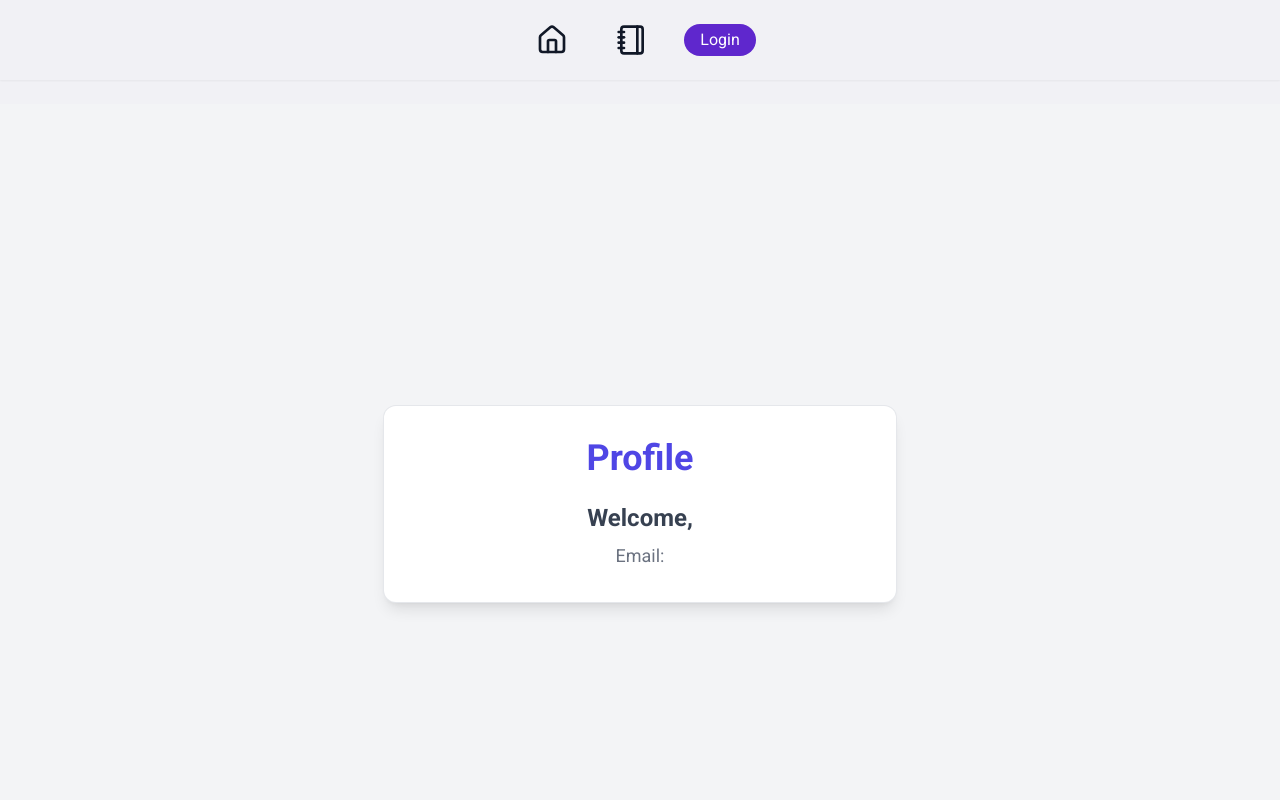
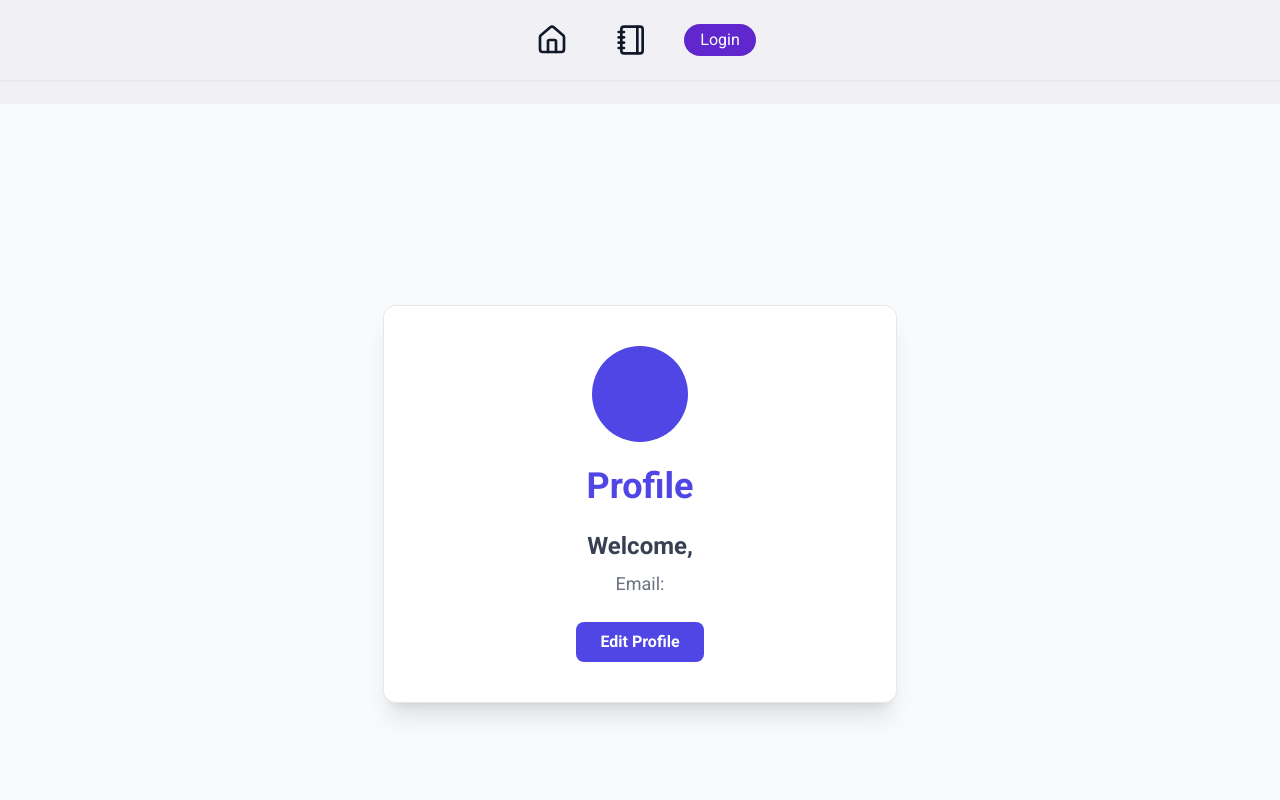
Before and after one commit to Rayhan-abdullha/Real-Time-Collaborative-Notes-App-client, a Next.js app: page /profile in a window 1280 px wide. Shown: the top 800 px of the page. Built offline with nearby package versions, Linux system fonts and the light colour scheme; no server answers.

Commit message:
fix design

```diff
--- a/src/app/(home)/[...id]/page.tsx
+++ b/src/app/(home)/note/[...id]/page.tsx
@@ -83,7 +83,7 @@ function NoteDetails() {
         <div className="flex justify-end space-x-4">
           <button
             onClick={() => setIsModalOpen(true)}
-            className="px-4 py-2 text-sm font-medium text-blue-600 hover:text-white bg-blue-100 rounded-lg transition-all duration-300 hover:bg-blue-600"
+            className="px-4 py-2 text-sm font-medium text-purple-600 hover:text-white bg-purple-100 rounded-lg transition-all duration-300 hover:bg-[#5f27cd]"
           >
             Edit Note
           </button>
--- a/src/app/components/note/EditNote.tsx
+++ b/src/app/components/note/EditNote.tsx
@@ -62,7 +62,7 @@ const EditNote = ({ noteDetails, noteId,isOpen, onClose }: IProps) => {
         <div className="flex justify-end space-x-4 mt-4">
           <button
             onClick={() => onClose(false)}
-            className="px-4 py-2 bg-blue-600 text-white rounded-md hover:bg-blue-700"
+            className="px-4 py-2 bg-[#5f27cd] text-white rounded-md hover:bg-[#4d17ba] transition duration-300 ease-in-out"
           >
             close and save
           </button>
--- /dev/null
+++ b/src/app/not-found.tsx
@@ -0,0 +1,18 @@
+import { Home } from 'lucide-react'
+import Link from 'next/link'
+export default function NotFound() {
+  return (
+    <div className="flex justify-center items-center min-h-[80vh] bg-gray-100 p-4">
+      <div className="w-full max-w-md bg-white p-8 rounded-xl shadow-lg ring-1 ring-gray-200 text-center">
+        <h2 className="text-5xl font-extrabold text-[#5f27cd] mb-6">404</h2>
+        <p className="text-xl text-gray-700 mb-4">Could not find the requested resource</p>
+        <Link href="/" className='flex gap-2 items-center justify-center'>
+            <Home className='w-[20px] h-[20px]'/>
+          <p className="text-lg font-semibold text-[#5f27cd] hover:text-[#4e1ab7] hover:underline">
+            Back
+            </p>
+        </Link>
+      </div>
+    </div>
+  )
+}
--- a/src/app/profile/page.tsx
+++ b/src/app/profile/page.tsx
@@ -21,15 +21,30 @@ const Profile = () => {
         setUser(data);
       }
     });
-  }, [])
+  }, []);
 
   return (
-    <div className="flex justify-center items-center min-h-screen bg-gray-100 p-4">
-      <div className="w-full max-w-lg bg-white p-8 rounded-xl shadow-lg ring-1 ring-gray-200">
-        <h1 className="text-4xl font-bold text-center text-indigo-600 mb-6">Profile</h1>
+    <div className="flex justify-center items-center min-h-screen bg-gray-50 py-6 px-4">
+      <div className="w-full max-w-lg bg-white p-10 rounded-xl shadow-xl ring-1 ring-gray-200 space-y-6">
+        <div className="flex justify-center">
+          <div className="w-24 h-24 bg-indigo-600 rounded-full flex items-center justify-center text-white text-2xl font-semibold">
+            {user?.name?.[0]}
+          </div>
+        </div>
+
+        <h1 className="text-4xl font-semibold text-center text-indigo-600">Profile</h1>
+
         <div className="text-center">
           <p className="text-2xl font-semibold text-gray-700">Welcome, {user?.name}</p>
           <p className="text-lg text-gray-500 mt-2">Email: {user?.email}</p>
+        </div>
+
+        <div className="flex justify-center mt-6">
+          <button
+            className="px-6 py-2 bg-indigo-600 text-white font-semibold rounded-lg hover:bg-indigo-700 focus:outline-none focus:ring-2 focus:ring-indigo-500"
+          >
+            Edit Profile
+          </button>
         </div>
       </div>
     </div>
```
